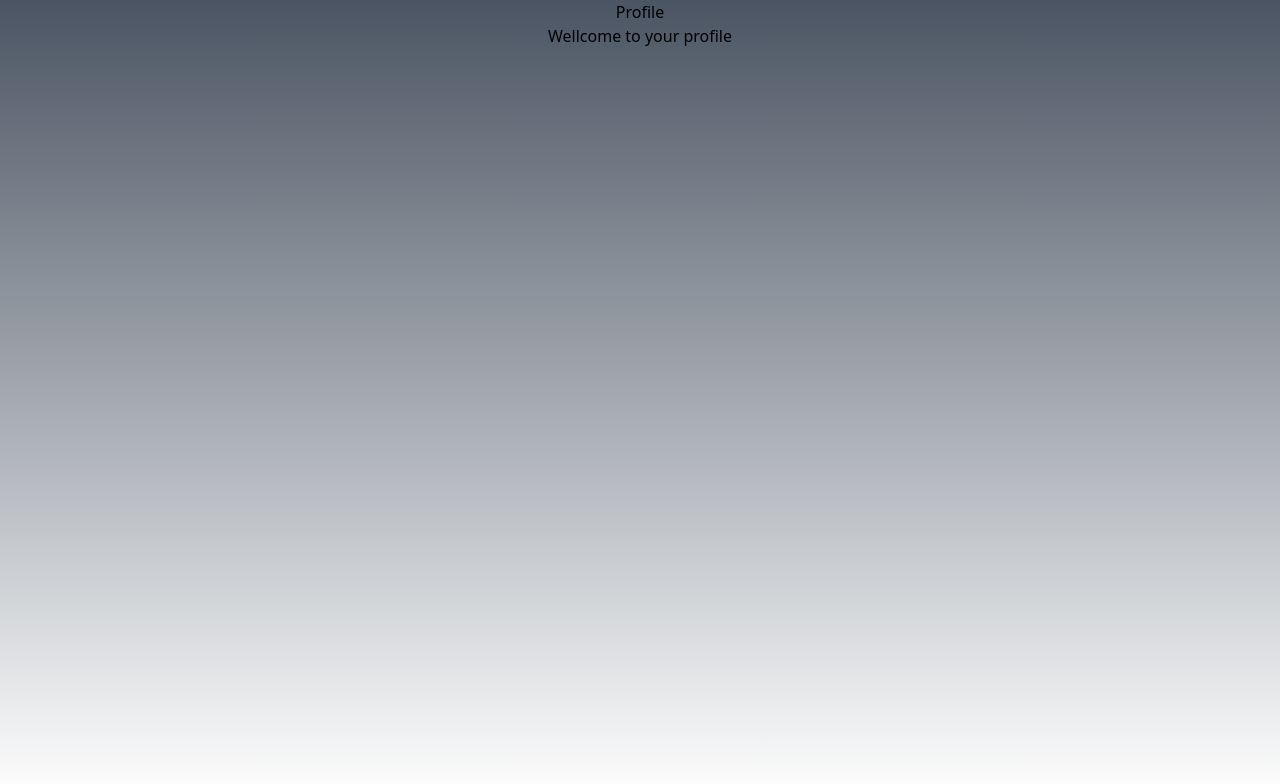
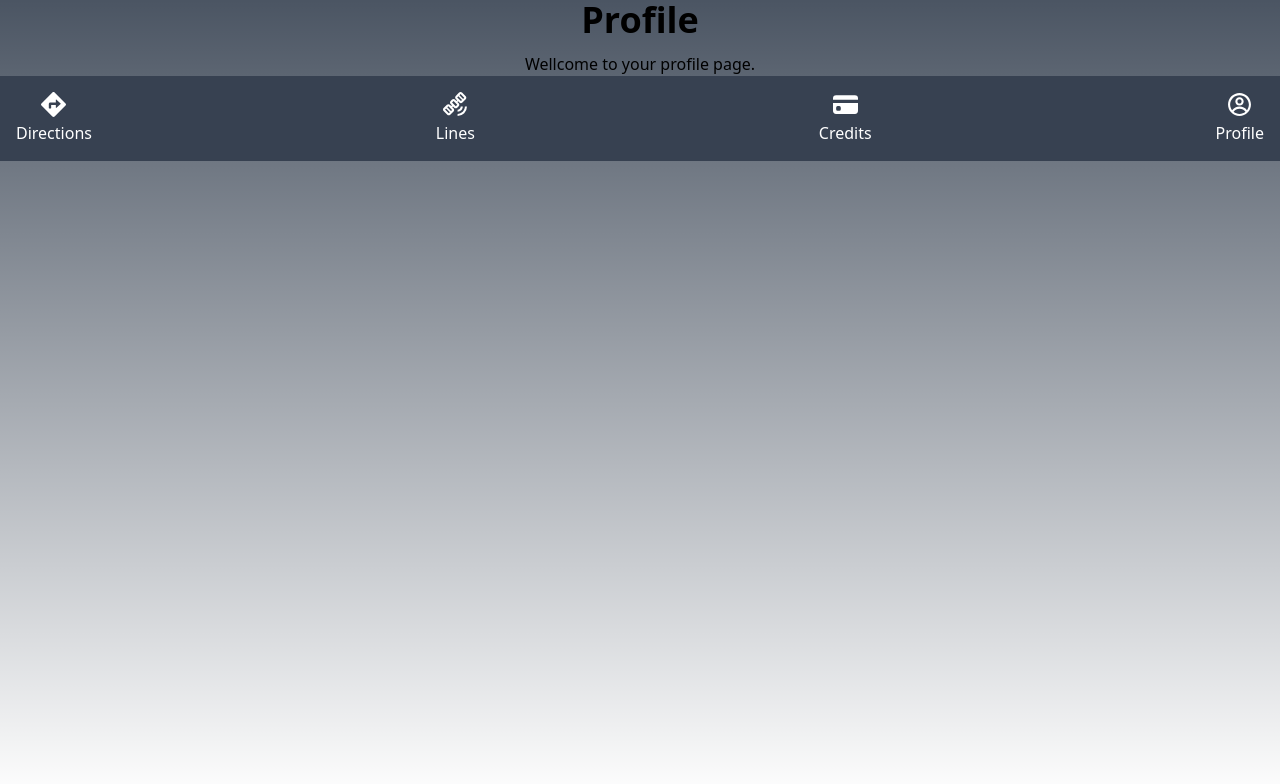
Before and after one commit to anxhirr/next-stop--2h-build, a Next.js app: page /profile in a window 1280 px wide. Shown: the top 784 px of the page. Built offline with nearby package versions, Linux system fonts and the light colour scheme.

Commit message:
navbar sticky

```diff
--- a/app/credits/page.js
+++ b/app/credits/page.js
@@ -1,4 +1,3 @@
-import Navbar from '@/components/Navbar'
 import { AiFillCheckCircle } from 'react-icons/ai'
 
 const pricingPlans = [
@@ -64,7 +63,6 @@ const Credits = () => {
           ))}
         </div>
       </div>
-      <Navbar />
     </div>
   )
 }
--- a/app/directions/page.js
+++ b/app/directions/page.js
@@ -4,7 +4,6 @@ import { CiLocationOn } from 'react-icons/ci'
 import { AiFillHome } from 'react-icons/ai'
 import { FiArrowRight } from 'react-icons/fi'
 import { MdWork } from 'react-icons/md'
-import Navbar from '@/components/Navbar'
 
 const Directions = () => {
   return (
@@ -83,7 +82,6 @@ const Directions = () => {
           </div>
         </div>
       </div>
-      <Navbar />
     </div>
   )
 }
--- a/app/layout.js
+++ b/app/layout.js
@@ -1,3 +1,4 @@
+import Navbar from '@/components/Navbar'
 import './globals.css'
 
 export const metadata = {
@@ -9,6 +10,7 @@ export default function RootLayout({ children }) {
   return (
     <html lang='en'>
       <body className='bg-gray-600 min-h-screen'>{children}</body>
+      <Navbar />
     </html>
   )
 }
--- a/app/lines/[line]/page.js
+++ b/app/lines/[line]/page.js
@@ -2,7 +2,6 @@
 
 import Image from 'next/image'
 import { BUS_LINES } from '../page'
-import Navbar from '@/components/Navbar'
 import { BsArrowLeft } from 'react-icons/bs'
 import { useEffect, useState } from 'react'
 
@@ -47,7 +46,6 @@ const Line = (props) => {
           )}
         </div>
       </div>
-      <Navbar />
     </div>
   )
 }
--- a/app/lines/page.js
+++ b/app/lines/page.js
@@ -1,7 +1,6 @@
 'use client'
 
 import Header from '@/components/Header'
-import Navbar from '@/components/Navbar'
 import { useRouter } from 'next/navigation'
 import { useEffect, useState } from 'react'
 
@@ -169,7 +168,6 @@ const Lines = () => {
           })}
         </div>
       </div>
-      <Navbar />
     </div>
   )
 }
--- a/app/page.js
+++ b/app/page.js
@@ -4,12 +4,11 @@ import { CiLocationOn } from 'react-icons/ci'
 import { AiFillHome } from 'react-icons/ai'
 import { FiArrowRight } from 'react-icons/fi'
 import { MdWork } from 'react-icons/md'
-import Navbar from '@/components/Navbar'
 import Link from 'next/link'
 
 export default function Home() {
   return (
-    <div className='flex flex-col gap-2 h-screen'>
+    <div className='flex flex-col gap-2'>
       <div className='flex justify-between p-4'>
         <GiHamburgerMenu />
         <p>Tirane</p>
@@ -89,7 +88,6 @@ export default function Home() {
           </div>
         </div>
       </div>
-      <Navbar />
     </div>
   )
 }
--- a/app/profile/page.js
+++ b/app/profile/page.js
@@ -1,11 +1,9 @@
-import Header from '@/components/Header'
-
 const Profile = () => {
   return (
     <div>
       <div className='text-center'>
-        <h1>Profile</h1>
-        <p>Wellcome to your profile</p>
+        <h1 className='text-4xl font-bold mb-3'>Profile</h1>
+        <p>Wellcome to your profile page.</p>
       </div>
     </div>
   )
--- a/components/Navbar.js
+++ b/components/Navbar.js
@@ -34,7 +34,7 @@ const LINKS = [
 const Navbar = () => {
   const router = useRouter()
   return (
-    <div className='bg-gray-700'>
+    <div className='bg-gray-700 text-white sticky bottom-0 w-screen'>
       <div className='p-2 flex justify-between'>
         {LINKS.map((link) => {
           return (
```
